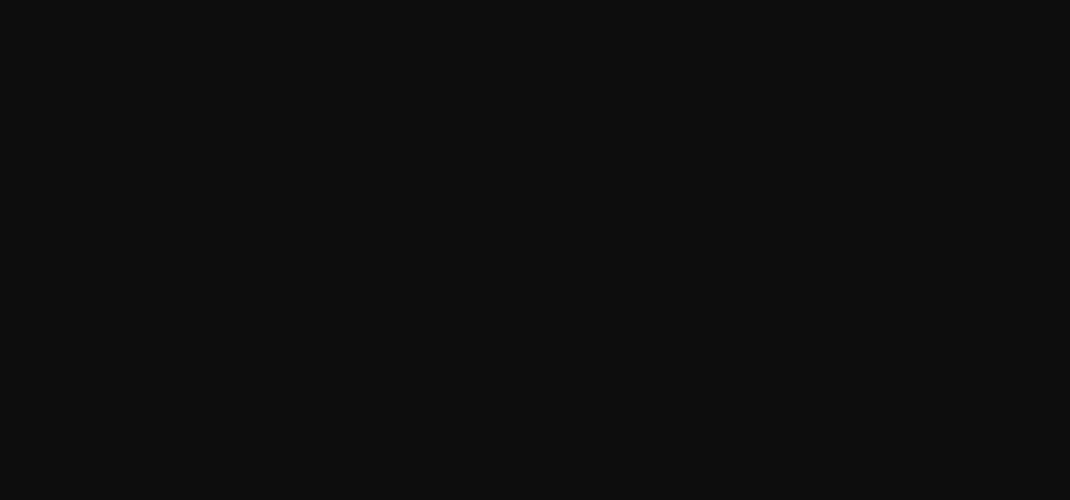
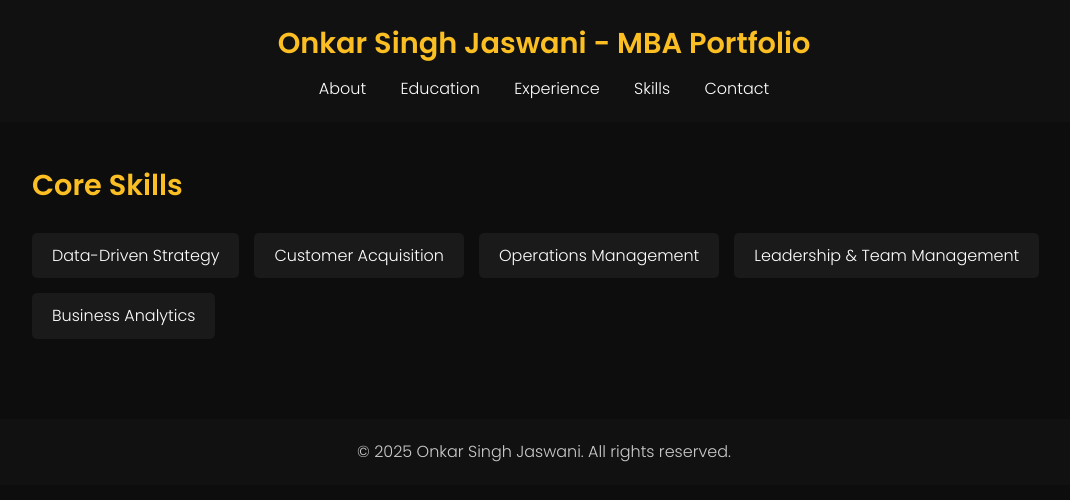
Before and after one commit to onkarsinghjaswani/Website, a plain HTML site: page skills.html in a window 1280 px wide. Shown: the whole page, without its empty margins (96-1166 px from the left). Drawn offline with Linux system fonts and the light colour scheme.

Commit message:
Update skills.html

```diff
--- a/skills.html
+++ b/skills.html
@@ -24,6 +24,7 @@
     }
     header h1 {
       color: #fbbf24;
+      font-size: 1.8em;
     }
     nav {
       margin-top: 10px;
@@ -65,3 +66,38 @@
       text-align: center;
       padding: 20px;
       margin-top: 40px;
+    }
+  </style>
+</head>
+<body>
+
+  <header>
+    <h1>Onkar Singh Jaswani - MBA Portfolio</h1>
+    <nav>
+      <a href="index.html">About</a>
+      <a href="education.html">Education</a>
+      <a href="experience.html">Experience</a>
+      <a href="skills.html">Skills</a>
+      <a href="contact.html">Contact</a>
+    </nav>
+  </header>
+
+  <main>
+    <section>
+      <h2 class="section-title">Core Skills</h2>
+      <ul class="skills-list">
+        <li>Data-Driven Strategy</li>
+        <li>Customer Acquisition</li>
+        <li>Operations Management</li>
+        <li>Leadership & Team Management</li>
+        <li>Business Analytics</li>
+      </ul>
+    </section>
+  </main>
+
+  <footer>
+    &copy; 2025 Onkar Singh Jaswani. All rights reserved.
+  </footer>
+
+</body>
+</html>
```
